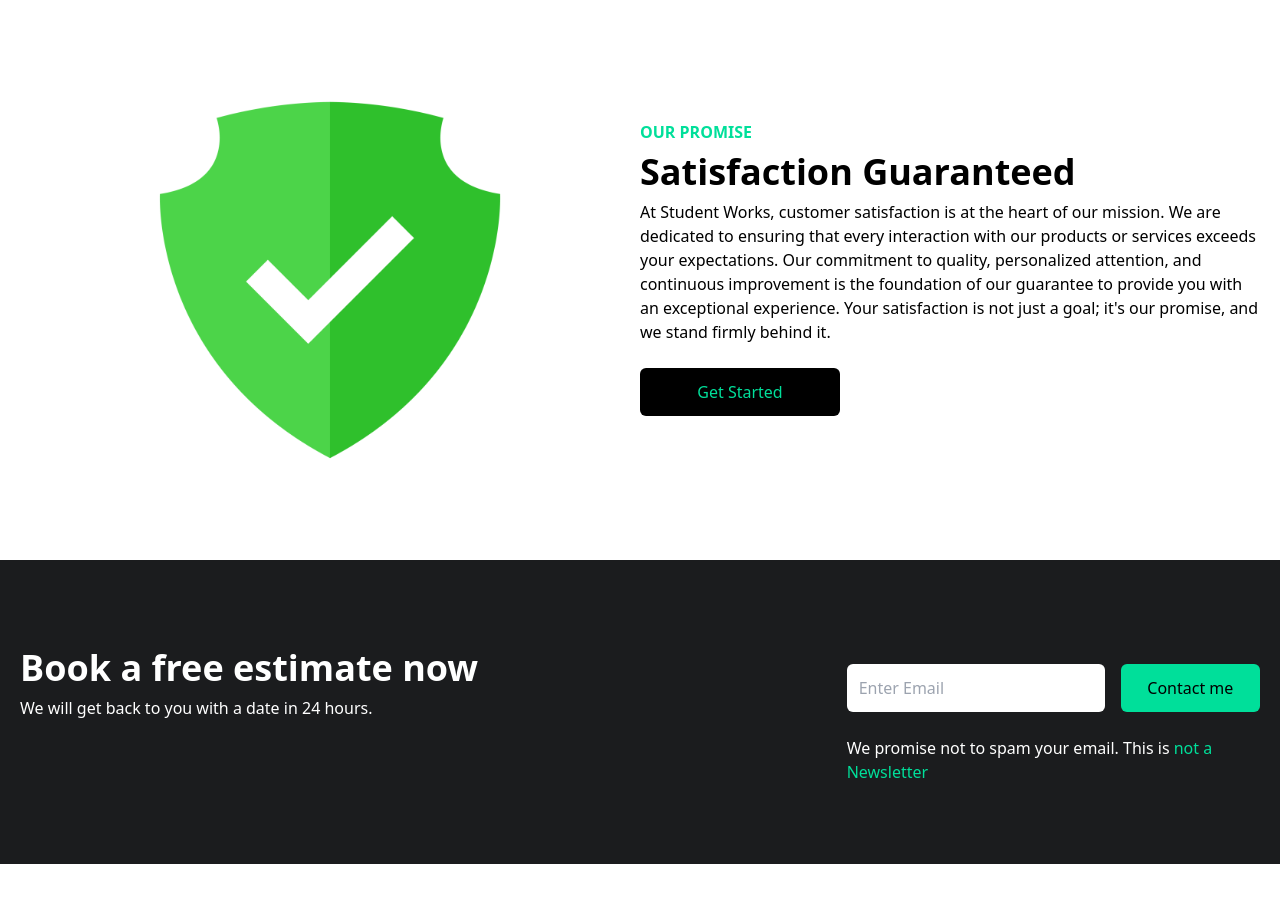
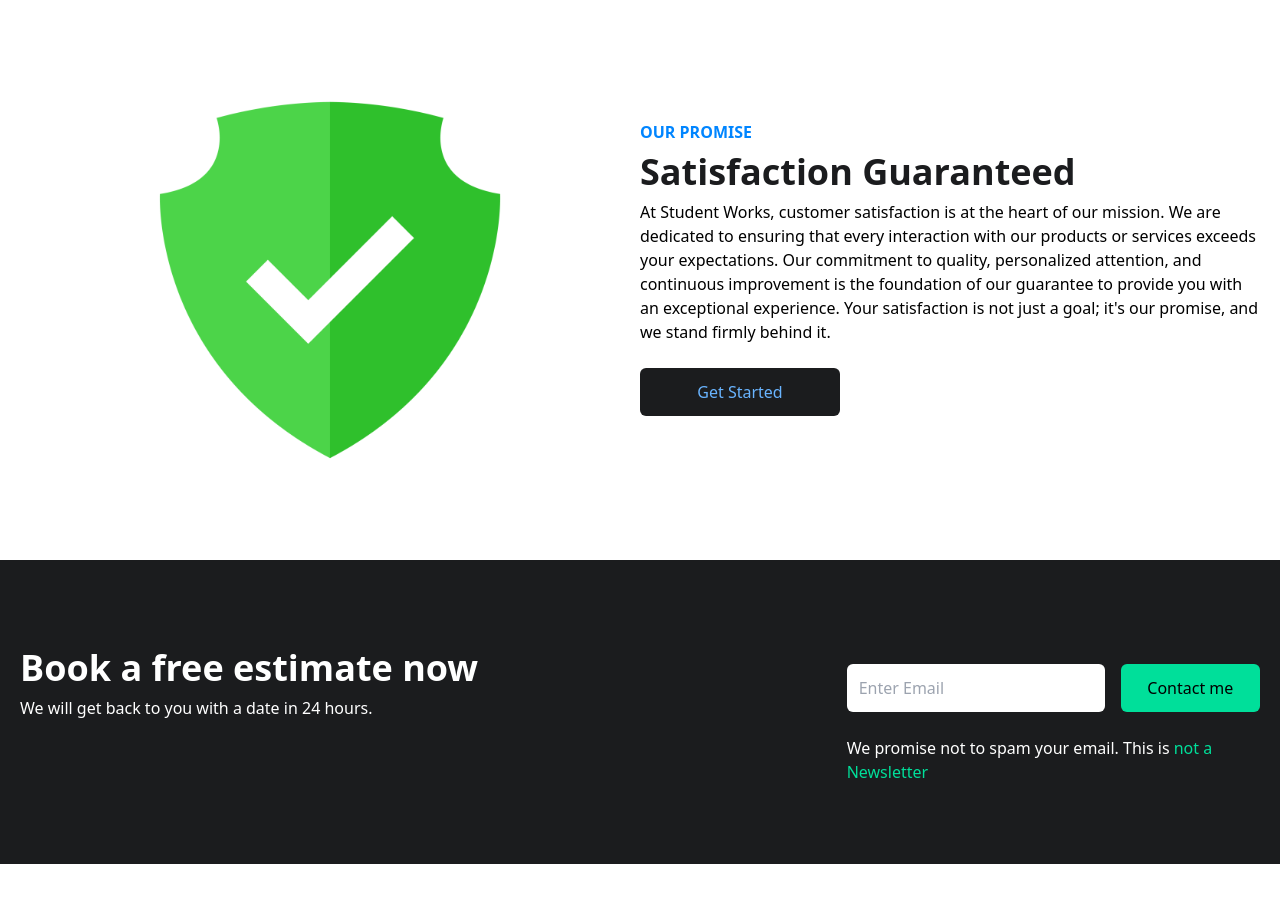
Before and after one commit to GabeDiniz/efaro-business, a React (Create React App) app: page / in a window 1280 px wide. Shown: the part 800-1702 px from the top of the page. Built offline with nearby package versions, Linux system fonts and the light colour scheme.

Commit message:
Update: info colors

```diff
--- a/src/components/Info.jsx
+++ b/src/components/Info.jsx
@@ -7,8 +7,8 @@ const Info = () => {
       <div className="max-w-[1240px] mx-auto grid md:grid-cols-2">
         <img className="w-[400px] mx-auto my-4 p-4" src={Img} alt="/" />
         <div className="flex flex-col justify-center">
-          <p className="text-[#00df9a] uppercase font-bold">Our promise</p>
-          <h1 className="md:text-4xl sm:text-3xl text-2xl font-bold py-2">
+          <p className="text-accentLight uppercase font-bold">Our promise</p>
+          <h1 className="md:text-4xl sm:text-3xl text-2xl font-bold py-2 text-blackDark">
             Satisfaction Guaranteed
           </h1>
           <p className="">
@@ -20,7 +20,7 @@ const Info = () => {
             experience. Your satisfaction is not just a goal; it's our promise,
             and we stand firmly behind it.
           </p>
-          <button className="bg-black text-[#00df9a] w-[200px] rounded-md font-medium my-6 px-6 py-3 mx-auto md:mx-0">
+          <button className="bg-blackDark text-accent w-[200px] rounded-md font-medium my-6 px-6 py-3 mx-auto md:mx-0">
             Get Started
           </button>
         </div>
```
